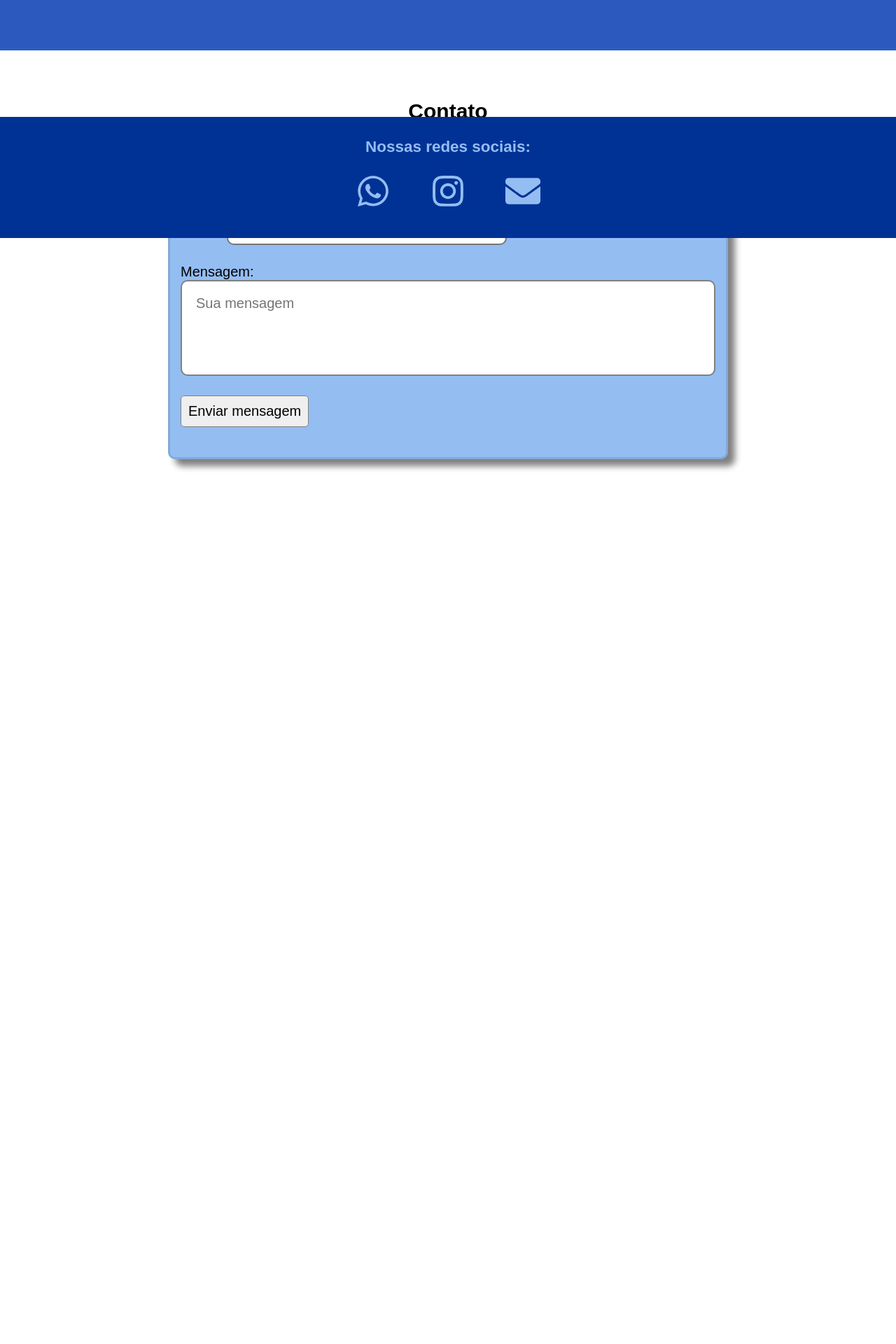
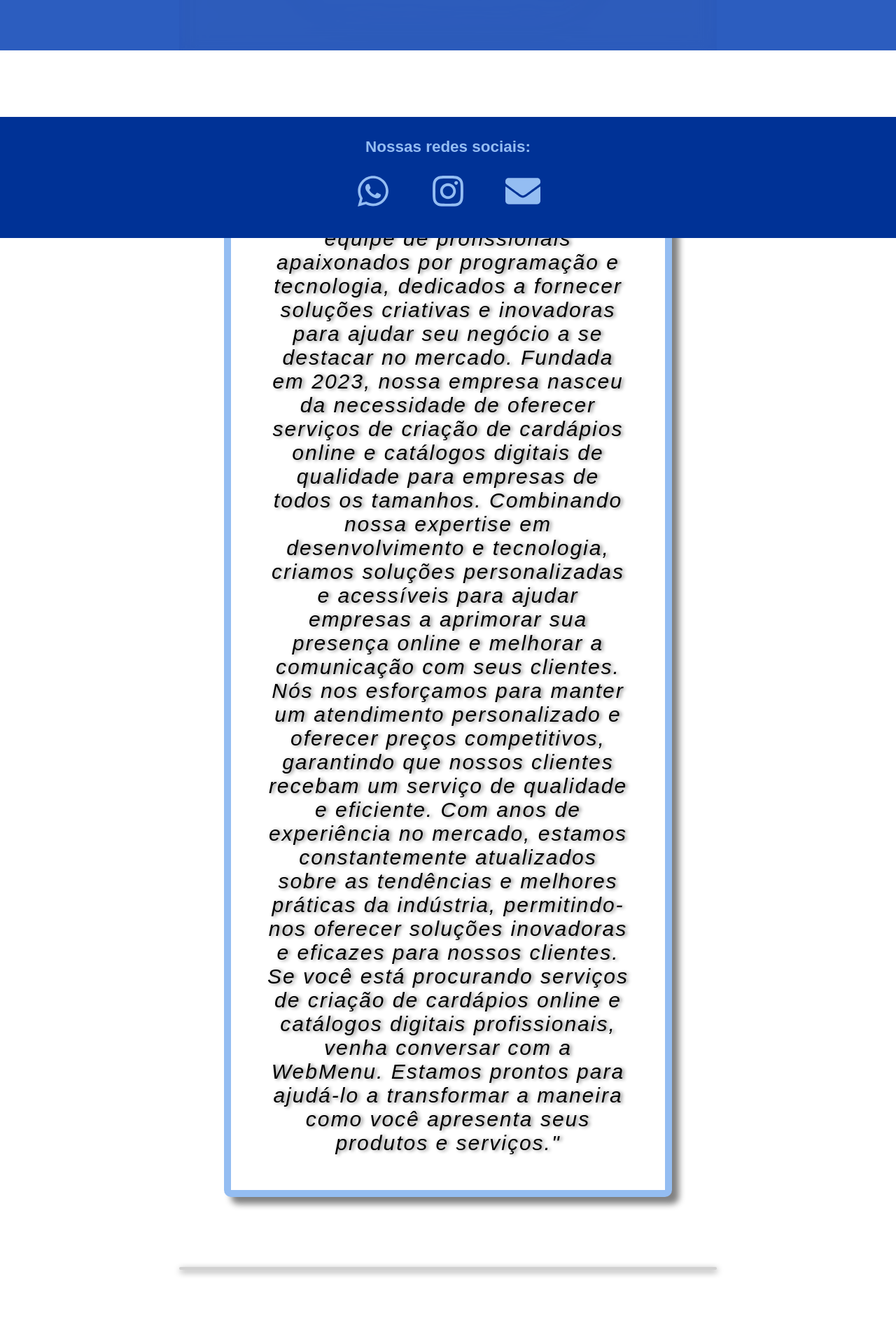
Before and after one commit to caueperuque/webmenu-landing-page, a React (Create React App) app in the folder webmenu/: page / in a window 1280 px wide. Shown: the part 460-2380 px from the top of the page at 70% size. Before the commit the page ends 1536 px from the top, so only its background shows below. Built offline with nearby package versions, Linux system fonts and the light colour scheme; the HTML template or start-up script is replaced by a standard one; a web font is replaced by a local one.

Commit message:
css: adjusted hero & image

```diff
--- a/webmenu/src/App.jsx
+++ b/webmenu/src/App.jsx
@@ -1,4 +1,5 @@
 import './App.css';
+import AboutUs from './components/about/AboutUs';
 import Footer from './components/footer/Footer';
 import Form from './components/form/Form';
 import Header from './components/header/Header';
@@ -9,6 +10,7 @@
     <>
       <Header></Header>
       <Hero></Hero>
+      <AboutUs />
       <Form />
       <Footer />
     </>
--- /dev/null
+++ b/webmenu/src/components/about/AboutUs.css
@@ -0,0 +1,40 @@
+.aboutUs__container {
+  /* border: solid blue 1px; */
+  margin-top: 200px;
+  display: flex;
+  flex-direction: column;
+  align-items: center;
+  height: 100%;
+}
+
+.aboutUs__article {
+  padding: 50px;
+  text-align: center;
+  display: flex;
+  flex-wrap: wrap;
+  border: solid #94BDF2 10px;
+  border-radius: 10px;
+  width: 50%;
+  font-size: 30px;
+  background-color: white;
+  font-style: italic;
+  box-shadow: 10px 10px 10px gray;
+}
+
+.aboutUs__title {
+  font-size: 50px;
+}
+
+hr {
+  margin: 100px 0;
+  width: 60%;
+  border: rgb(209, 209, 209) solid 2px;
+  background-color: rgb(209, 209, 209);
+  border-radius: 10px;
+  box-shadow: 1px 3px 10px gray;
+}
+
+.aboutUs__text {
+  text-shadow: 3px 1px 4.8px rgb(131, 131, 131);
+  letter-spacing: 2px;
+}
--- /dev/null
+++ b/webmenu/src/components/about/AboutUs.jsx
@@ -0,0 +1,19 @@
+import React, { Component } from 'react';
+import './AboutUs.css';
+import about from '../../data';
+
+class AboutUs extends Component {
+  render() {
+    return (
+      <section className='aboutUs__container'>
+        <h2 className='aboutUs__title'>Sobre nós</h2>
+        <article className='aboutUs__article'>
+          <p className='aboutUs__text'>{about.text}</p>
+        </article>
+        <hr />
+      </section>
+    )
+  }
+}
+
+export default AboutUs
--- a/webmenu/src/components/footer/Footer.css
+++ b/webmenu/src/components/footer/Footer.css
@@ -9,6 +9,7 @@
   display: flex;
   align-items: center;
   flex-direction: column;
+  z-index: 5;
 }
 
 .footer__icon-img {
--- a/webmenu/src/components/form/Form.css
+++ b/webmenu/src/components/form/Form.css
@@ -4,10 +4,9 @@
   display: flex;
   flex-direction: column;
   align-items: center;
-  margin-top: 150px;
   /* border: solid red 2px;  */
   /* position: fixed; */
-  margin-bottom: 400px;
+  margin-bottom: 300px;
   padding: 20px;
   font-size: 20px;
 }
@@ -62,3 +61,7 @@
   border-radius: 5px;
   border: solid 1px gray;
 }
+
+.contact__title {
+  font-size: 50px;
+}
--- a/webmenu/src/components/form/Form.jsx
+++ b/webmenu/src/components/form/Form.jsx
@@ -28,7 +28,7 @@
     }
     return (
         <div className="contact__container">
-            <h2>Contato</h2>
+            <h2 className="contact__title">Contato</h2>
             <form onSubmit={sendEmail}>
                 <div className="form__container">
 
--- a/webmenu/src/components/hero/Hero.css
+++ b/webmenu/src/components/hero/Hero.css
@@ -17,7 +17,8 @@
 }
 
 .hero {
-  width: 100vw;
+  width: 60vw;
+  /* border: 1px red solid; */
   z-index: 2;
   position: relative;
   animation: appear 2s linear;
@@ -27,4 +28,8 @@
   background-color: #2C5DBF;
   position: relative;
   top: 100px;
+  /* border: rgb(0, 255, 55) 5px solid; */
+  display: flex;
+  justify-content: center;
+  text-align: center;
 }
```
Also changed, not shown: webmenu/src/images/hero.png, webmenu/src/images/later.png (added).
